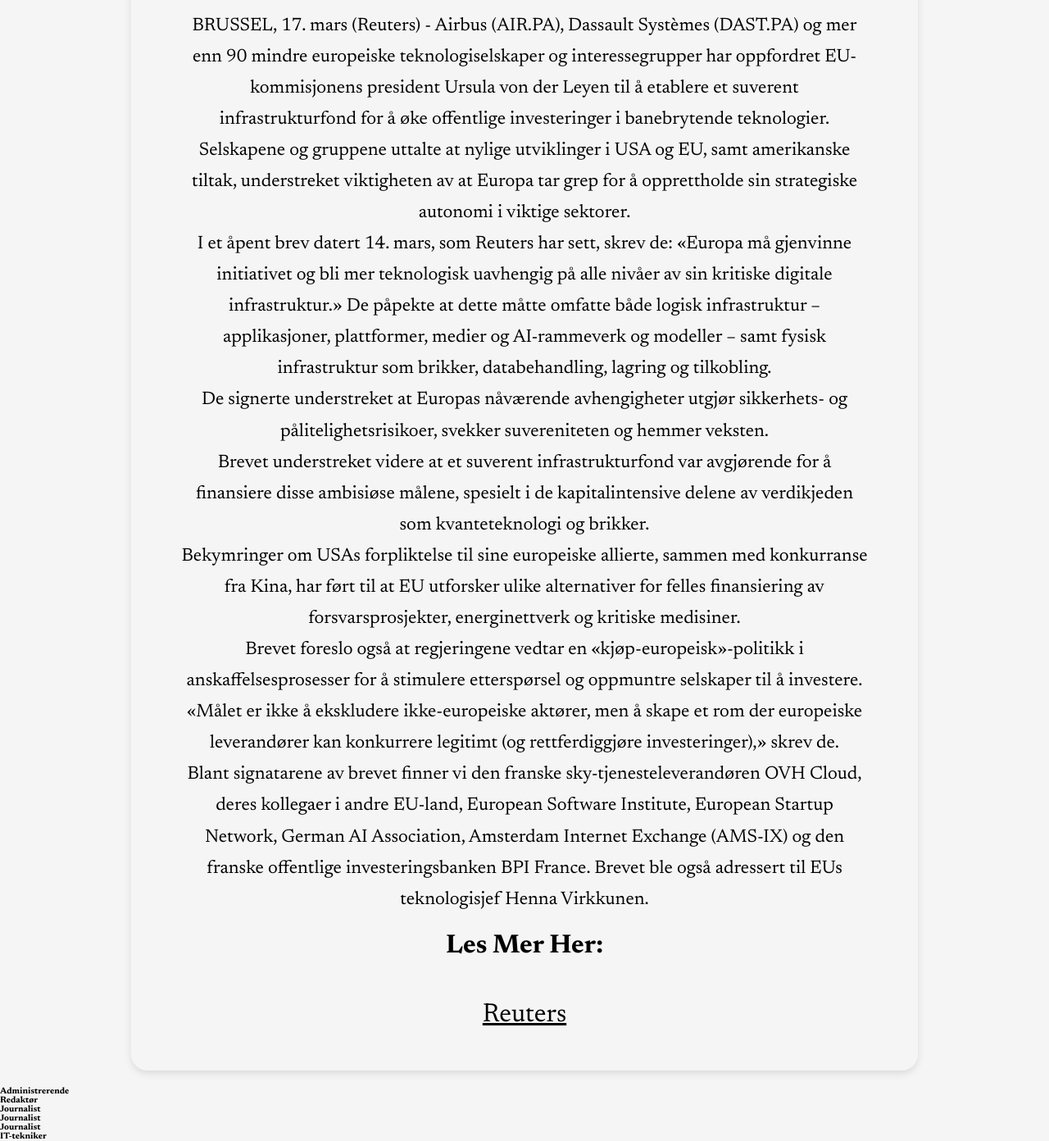
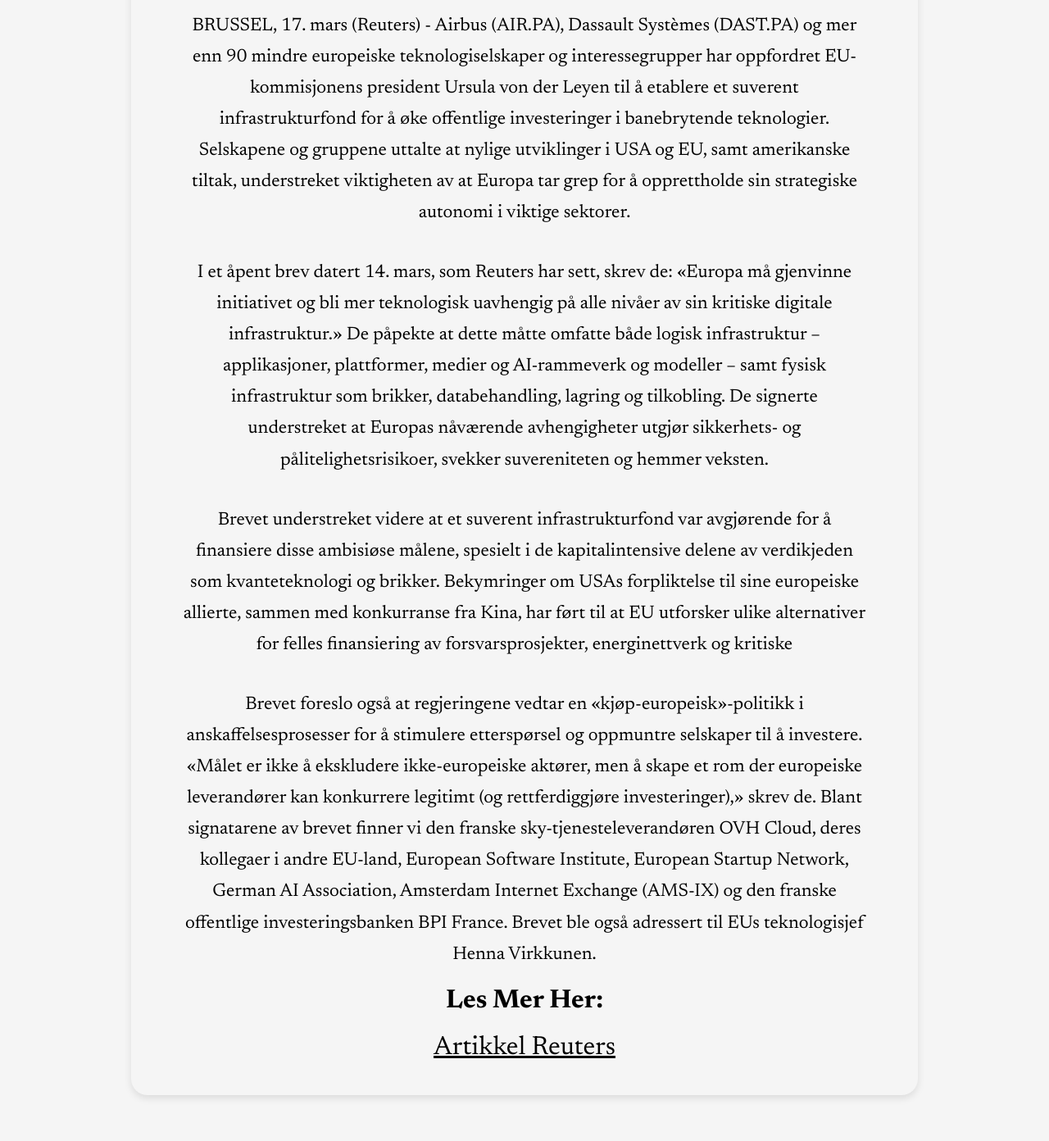
Before and after one commit to FredrikWangen/MInAvis, a plain HTML site: page artikkelAirbus.html in a window 1280 px wide. Shown: the part 880-2272 px from the top of the page at 82% size. After the commit the page ends 2236 px from the top, so only its background shows below. Drawn offline with Linux system fonts and the light colour scheme; a web font is replaced by a local one.

Commit message:
fikse style aribus artikkel

```diff
--- a/artikkelAirbus.html
+++ b/artikkelAirbus.html
@@ -30,30 +30,30 @@
     <article id="airbusArtikkel" class="xx-large Artikkellayout nyhettext">
         <img id="chatimg" src="bilder/airbusPicture.png" alt="">
         <p class="p4">Airbus leder an i oppfordringen om at Europa oppretter et suverent infrastrukturfond, kjøp europeisk</p>
-        <p class="p1">BRUSSEL, 17. mars (Reuters) - Airbus (AIR.PA), Dassault Systèmes (DAST.PA) og mer enn 90 mindre europeiske teknologiselskaper og interessegrupper har oppfordret EU-kommisjonens president Ursula von der Leyen til å etablere et suverent infrastrukturfond for å øke offentlige investeringer i banebrytende teknologier. <br>
+        <p class="p1">BRUSSEL, 17. mars (Reuters) - Airbus (AIR.PA), Dassault Systèmes (DAST.PA) og mer enn 90 mindre europeiske teknologiselskaper og interessegrupper har oppfordret EU-kommisjonens president Ursula von der Leyen til å etablere et suverent infrastrukturfond for å øke offentlige investeringer i banebrytende teknologier.
 
-            Selskapene og gruppene uttalte at nylige utviklinger i USA og EU, samt amerikanske tiltak, understreket viktigheten av at Europa tar grep for å opprettholde sin strategiske autonomi i viktige sektorer. <br>
+            Selskapene og gruppene uttalte at nylige utviklinger i USA og EU, samt amerikanske tiltak, understreket viktigheten av at Europa tar grep for å opprettholde sin strategiske autonomi i viktige sektorer.</p>
 
-            I et åpent brev datert 14. mars, som Reuters har sett, skrev de: «Europa må gjenvinne initiativet og bli mer teknologisk uavhengig på alle nivåer av sin kritiske digitale infrastruktur.» De påpekte at dette måtte omfatte både logisk infrastruktur – applikasjoner, plattformer, medier og AI-rammeverk og modeller – samt fysisk infrastruktur som brikker, databehandling, lagring og tilkobling. <br>
+            <p class="p1">I et åpent brev datert 14. mars, som Reuters har sett, skrev de: «Europa må gjenvinne initiativet og bli mer teknologisk uavhengig på alle nivåer av sin kritiske digitale infrastruktur.» De påpekte at dette måtte omfatte både logisk infrastruktur – applikasjoner, plattformer, medier og AI-rammeverk og modeller – samt fysisk infrastruktur som brikker, databehandling, lagring og tilkobling.
 
-            De signerte understreket at Europas nåværende avhengigheter utgjør sikkerhets- og pålitelighetsrisikoer, svekker suvereniteten og hemmer veksten. <br>
+            De signerte understreket at Europas nåværende avhengigheter utgjør sikkerhets- og pålitelighetsrisikoer, svekker suvereniteten og hemmer veksten. </p>
 
-            Brevet understreket videre at et suverent infrastrukturfond var avgjørende for å finansiere disse ambisiøse målene, spesielt i de kapitalintensive delene av verdikjeden som kvanteteknologi og brikker. <br>
+            <p class="p1">Brevet understreket videre at et suverent infrastrukturfond var avgjørende for å finansiere disse ambisiøse målene, spesielt i de kapitalintensive delene av verdikjeden som kvanteteknologi og brikker.
 
-            Bekymringer om USAs forpliktelse til sine europeiske allierte, sammen med konkurranse fra Kina, har ført til at EU utforsker ulike alternativer for felles finansiering av forsvarsprosjekter, energinettverk og kritiske medisiner. <br>
+            Bekymringer om USAs forpliktelse til sine europeiske allierte, sammen med konkurranse fra Kina, har ført til at EU utforsker ulike alternativer for felles finansiering av forsvarsprosjekter, energinettverk og kritiske</p>
 
-            Brevet foreslo også at regjeringene vedtar en «kjøp-europeisk»-politikk i anskaffelsesprosesser for å stimulere etterspørsel og oppmuntre selskaper til å investere. «Målet er ikke å ekskludere ikke-europeiske aktører, men å skape et rom der europeiske leverandører kan konkurrere legitimt (og rettferdiggjøre investeringer),» skrev de. <br>
+            <p class="p1">Brevet foreslo også at regjeringene vedtar en «kjøp-europeisk»-politikk i anskaffelsesprosesser for å stimulere etterspørsel og oppmuntre selskaper til å investere. «Målet er ikke å ekskludere ikke-europeiske aktører, men å skape et rom der europeiske leverandører kan konkurrere legitimt (og rettferdiggjøre investeringer),» skrev de.
 
             Blant signatarene av brevet finner vi den franske sky-tjenesteleverandøren OVH Cloud, deres kollegaer i andre EU-land, European Software Institute, European Startup Network, German AI Association, Amsterdam Internet Exchange (AMS-IX) og den franske offentlige investeringsbanken BPI France. Brevet ble også adressert til EUs teknologisjef Henna Virkkunen.</p>
 
-            <h1 class="head1 kildehead">Les Mer Her:</h1>
-            <a href="https://www.reuters.com/business/aerospace-defense/airbus-others-call-sovereign-infrastructure-fund-buy-european-2025-03-17/" class="head1 kilder">Reuters</a>
+
+            <section>
+                <h1 class="head1 kildehead">Les Mer Her:</h1>
+                <a href="https://www.reuters.com/business/aerospace-defense/airbus-others-call-sovereign-infrastructure-fund-buy-european-2025-03-17/" class="head1 kilder"> Artikkel Reuters</a>
+
+                </a>
+            </section>
         </article>
-        <footer><section><h6>Administrerende</h6><p></p></section>
-        <section><h6>Redaktør</h6><p></p></section>
-        <section><h6>Journalist</h6><p></p></section>
-        <section><h6>Journalist</h6><p></p></section>
-        <section><h6>Journalist</h6><p></p></section>
-        <section><h6>IT-tekniker</h6><p></p></section></footer>
+
       </body>
 </html>
```
